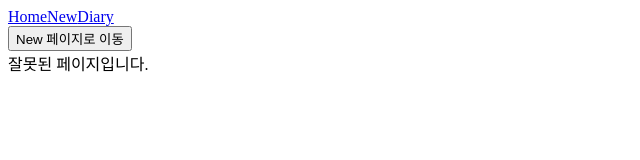
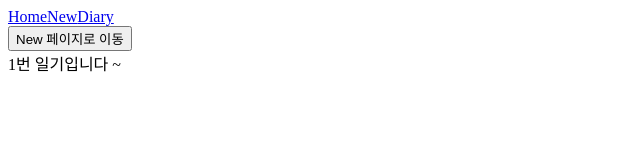
Before and after one commit to clare-u/onebite-react, a React (Vite) app in the folder section12/: page /diary/1 in a window 1280 px wide. Shown: the top 160 px of the page, without its empty margins (0-640 px from the left). Built offline with nearby package versions, Linux system fonts and the light colour scheme.

Commit message:
12.5) 페이지 라우팅 4. 동적 경로

```diff
--- a/section12/src/App.jsx
+++ b/section12/src/App.jsx
@@ -25,7 +25,7 @@
       <Routes>
         <Route path="/" element={<Home />} />
         <Route path="/new" element={<New />} />
-        <Route path="/diary" element={<Diary />} />
+        <Route path="/diary/:id" element={<Diary />} />
         <Route path="*" element={<Notfound />} />
       </Routes>
     </>
--- a/section12/src/pages/Diary.jsx
+++ b/section12/src/pages/Diary.jsx
@@ -1,5 +1,9 @@
+import { useParams } from "react-router-dom";
+
 const Diary = () => {
-  return <div>Diary</div>;
+  const params = useParams();
+
+  return <div>{params.id}번 일기입니다 ~</div>;
 };
 
 export default Diary;
--- a/section12/src/pages/Home.jsx
+++ b/section12/src/pages/Home.jsx
@@ -1,4 +1,8 @@
+import { useSearchParams } from "react-router-dom";
+
 const Home = () => {
+  const [params, setParams] = useSearchParams();
+  console.log(params.get("value"));
   return <div>Home</div>;
 };
 
```
